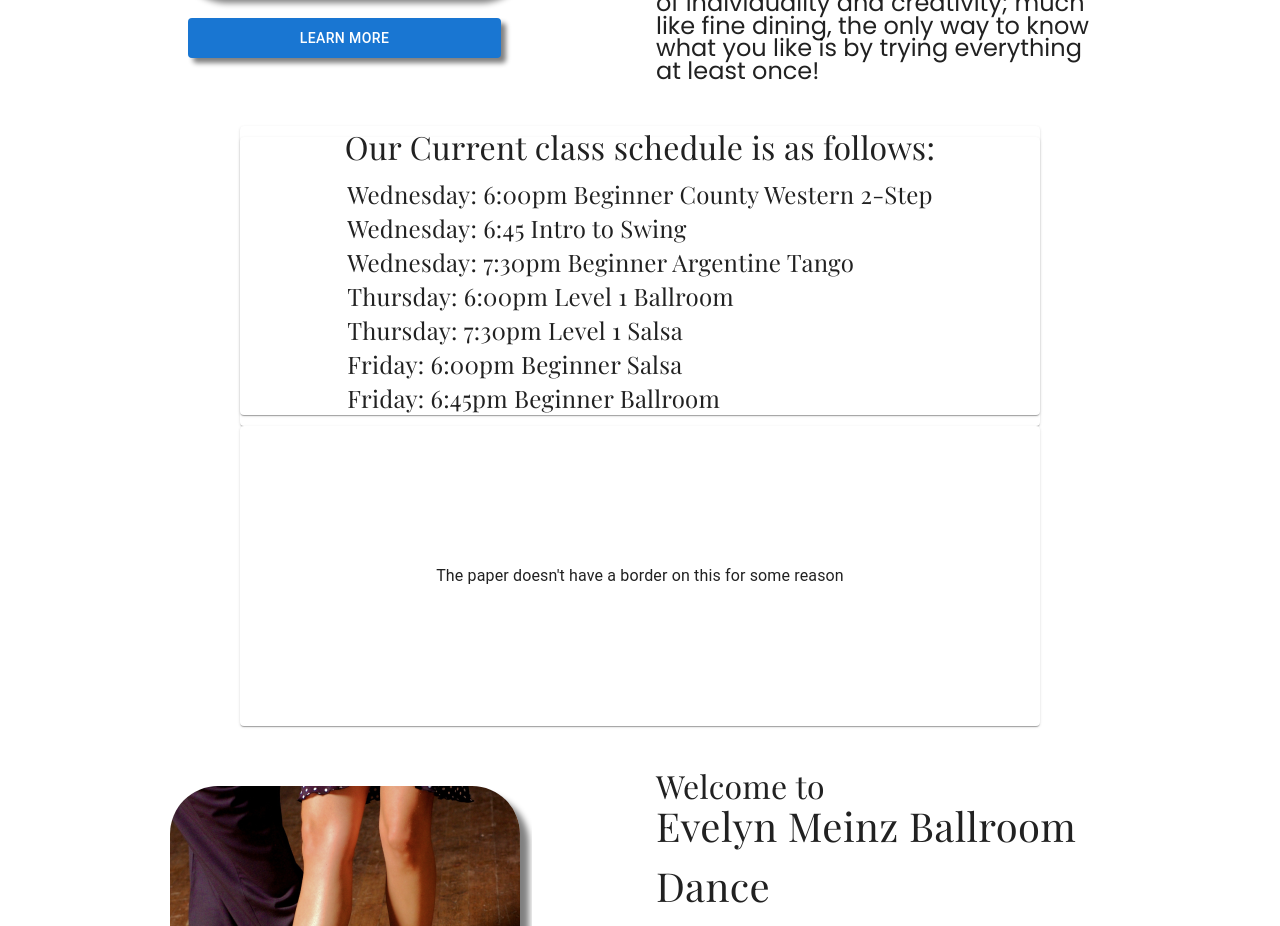
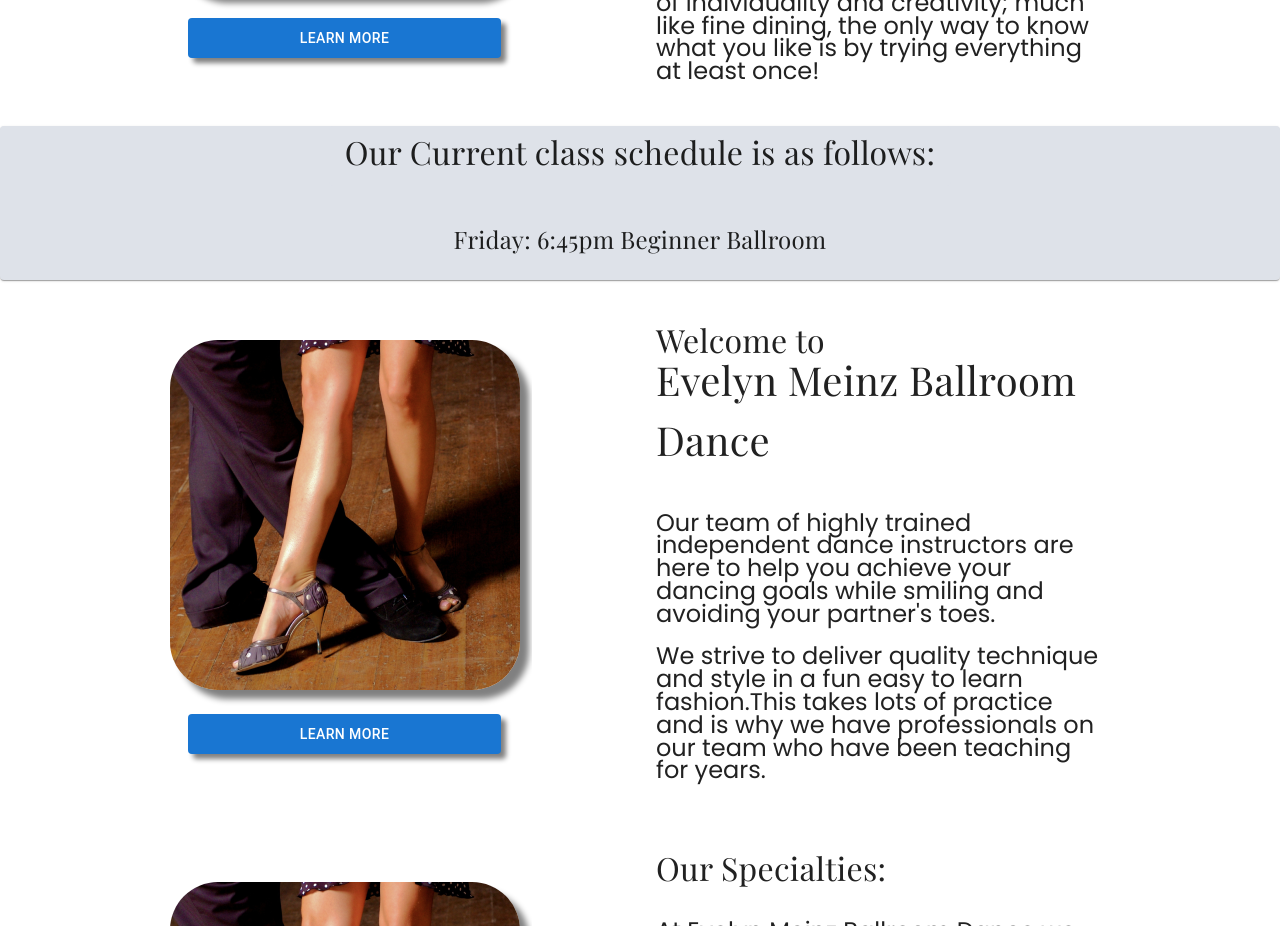
Before and after one commit to th2n10s4u/embd-website, a React (Create React App) app: page / in a window 1280 px wide. Shown: the part 1120-2046 px from the top of the page. Built offline with nearby package versions, Linux system fonts and the light colour scheme.

Commit message:
TemplateCard.js
Created TextCardHeader with styling Working on ListItem props for schedule text.

```diff
--- a/src/assets/components/SocialDance.js
+++ b/src/assets/components/SocialDance.js
@@ -21,38 +21,20 @@ export default function SocialDance() {
           CardContentBodySentenceTwo="Group classes are limited in size, so please call or text us today to save your spot!"
         />
       </Box>
-      <Box
-        sx={{
-          display: "flex",
-          flexDirection: "row",
-          justifyContent: "center",
-          alignItems: "center",
-        }}
-      >
-        <Paper
-          elevation={1}
-          sx={{
-            display: "flex",
-            flexDirection: "column",
-            justifyContent: "center",
+      <React.Fragment>
+        <TemplateTextCard
+          TextCardHeader="Our current class schedule is as follows:"
+          ListText="Wednesday: 6:00pm Beginner County Western 2-Step"
+          ListText="Wednesday: 6:45 Intro to Swing"
+          ListText="Wednesday: 7:30pm Beginner Argentine Tango"
+          ListText="Thursday: 6:00pm Level 1 Ballroom"
+          ListText="Thursday: 7:30pm Level 1 Salsa"
+          ListText="Friday: 6:00pm Beginner Salsa"
+          ListText="Friday: 6:45pm Beginner Ballroom"
+        />
+      </React.Fragment>
 
-            width: "800px",
-            height: "300px",
-          }}
-        >
-          {
-            <TemplateTextCard CardContentHeaderFirstLine="Words go here and more words as well" />
-          }
-          <Typography
-            sx={{
-              display: "flex",
-              flexDirection: "row",
-              justifyContent: "center",
-            }}
-          ></Typography>
-        </Paper>
-      </Box>
-      <Box
+      {/* <Box
         sx={{
           display: "flex",
           flexDirection: "row",
@@ -81,7 +63,17 @@ export default function SocialDance() {
             The paper doesn't have a border on this for some reason
           </Typography>
         </Paper>
-      </Box>
+      </Box> */}
     </React.Fragment>
   );
 }
+
+{
+  /* <ListItem>Wednesday: 6:00pm Beginner County Western 2-Step</ListItem>
+        <ListItem></ListItem>
+        <ListItem> </ListItem>
+        <ListItem></ListItem>
+        <ListItem></ListItem>
+        <ListItem></ListItem>
+        <ListItem></ListItem> */
+}
--- a/src/assets/components/TemplateTextCard.js
+++ b/src/assets/components/TemplateTextCard.js
@@ -12,14 +12,42 @@ import {
 export default function TemplateTextCard(props) {
   return (
     <Paper
+      ClassName="TemplateText"
       sx={{
         width: "100%",
         display: "flex",
         flexDirection: "column",
         justifyContent: "center",
         alignItems: "center",
+        background: "#DEE2E9",
       }}
     >
+      <Card
+        elevation={0}
+        sx={{
+          maxWidth: 700,
+          maxHeight: 475,
+          flexBasis: "50%",
+          alignSelf: "center",
+          background: "#DEE2E9",
+        }}
+      >
+        <CardContent>
+          <Typography
+            ClassName="TextCardHeader"
+            sx={{
+              fontFamily: "Playfair Display",
+              fontWeight: "400",
+              fontSize: "32px",
+              lineHeight: "20px",
+            }}
+            align="left"
+          >
+            Our Current class schedule is as follows:
+          </Typography>
+          {/* {props.TextCardHeader} */}
+        </CardContent>
+      </Card>
       <Typography
         sx={{
           fontFamily: "Playfair Display",
@@ -29,9 +57,12 @@ export default function TemplateTextCard(props) {
           marginBottom: "20px",
         }}
       >
-        Our Current class schedule is as follows:
+        {/* Our Current class schedule is as follows: */}
       </Typography>
+
+      <CardContent>
         <Typography
+          ClassName="ListText"
           sx={{
             fontFamily: "Playfair Display",
             fontWeight: "400",
@@ -39,17 +70,24 @@ export default function TemplateTextCard(props) {
             lineHeight: "18px",
           }}
         >
-        <ListItem>Wednesday: 6:00pm Beginner County Western 2-Step</ListItem>
+          <ListItem>{props.ListText}</ListItem>
+        </Typography>
+      </CardContent>
+    </Paper>
+  );
+}
+
+//List Item for schedule
+{
+  /* <ListItem>Wednesday: 6:00pm Beginner County Western 2-Step</ListItem>
         <ListItem>Wednesday: 6:45 Intro to Swing</ListItem>
         <ListItem> Wednesday: 7:30pm Beginner Argentine Tango</ListItem>
         <ListItem>Thursday: 6:00pm Level 1 Ballroom</ListItem>
         <ListItem>Thursday: 7:30pm Level 1 Salsa</ListItem>
         <ListItem>Friday: 6:00pm Beginner Salsa</ListItem>
-        <ListItem>Friday: 6:45pm Beginner Ballroom</ListItem>
-      </Typography>
-    </Paper>
-  );
+        <ListItem>Friday: 6:45pm Beginner Ballroom</ListItem> */
 }
 
 //TODO Change minW minH of paper
 //     add card and cardmedia with proper styling
+// HOW TO MAKE THE LIST ITEMS WORK WITH PROPS
```
Also changed, not shown: src/assets/components/copied text.js (added, +158 -0 lines). Lines whose indentation alone changed are shown as unchanged.
